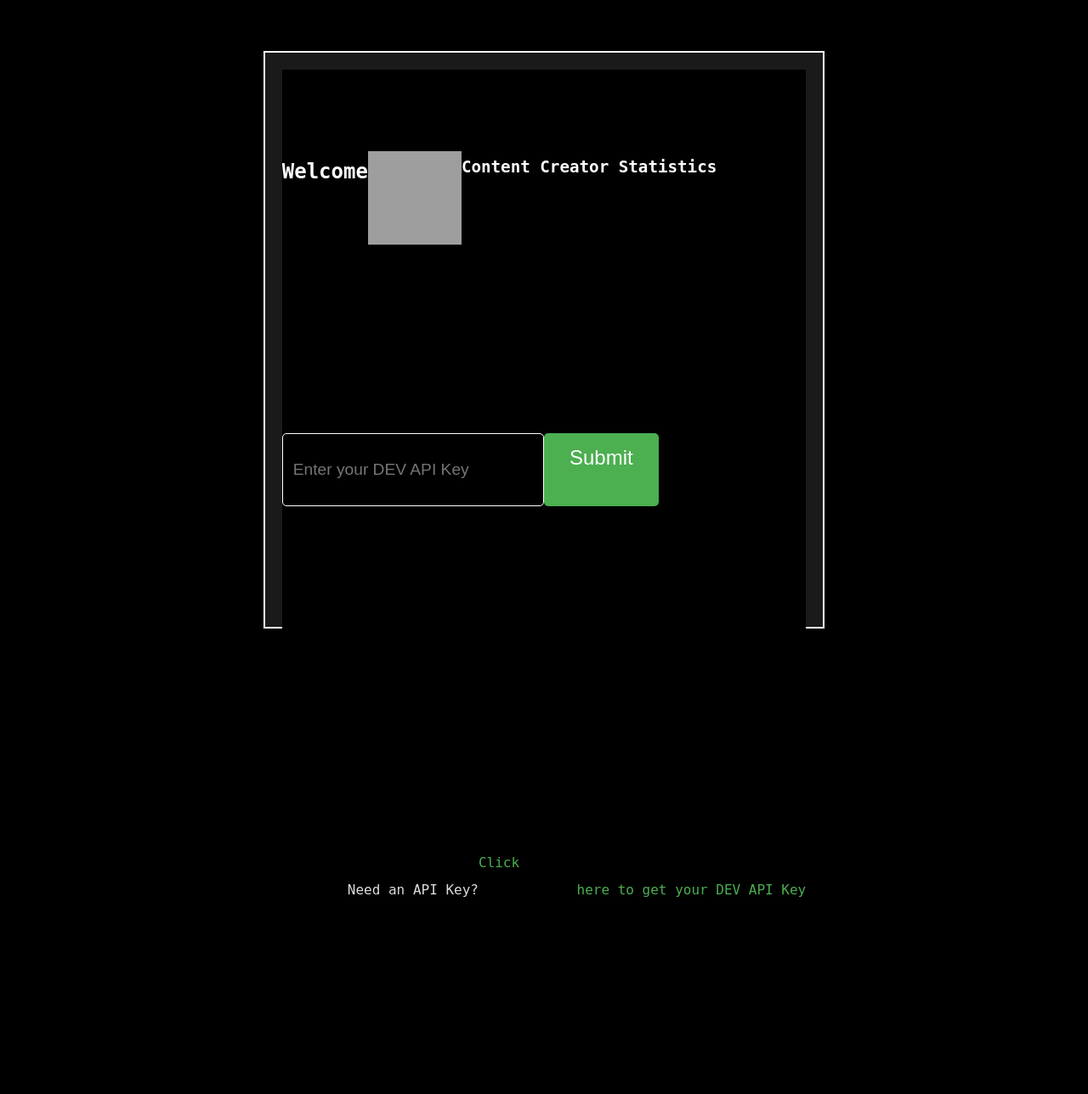
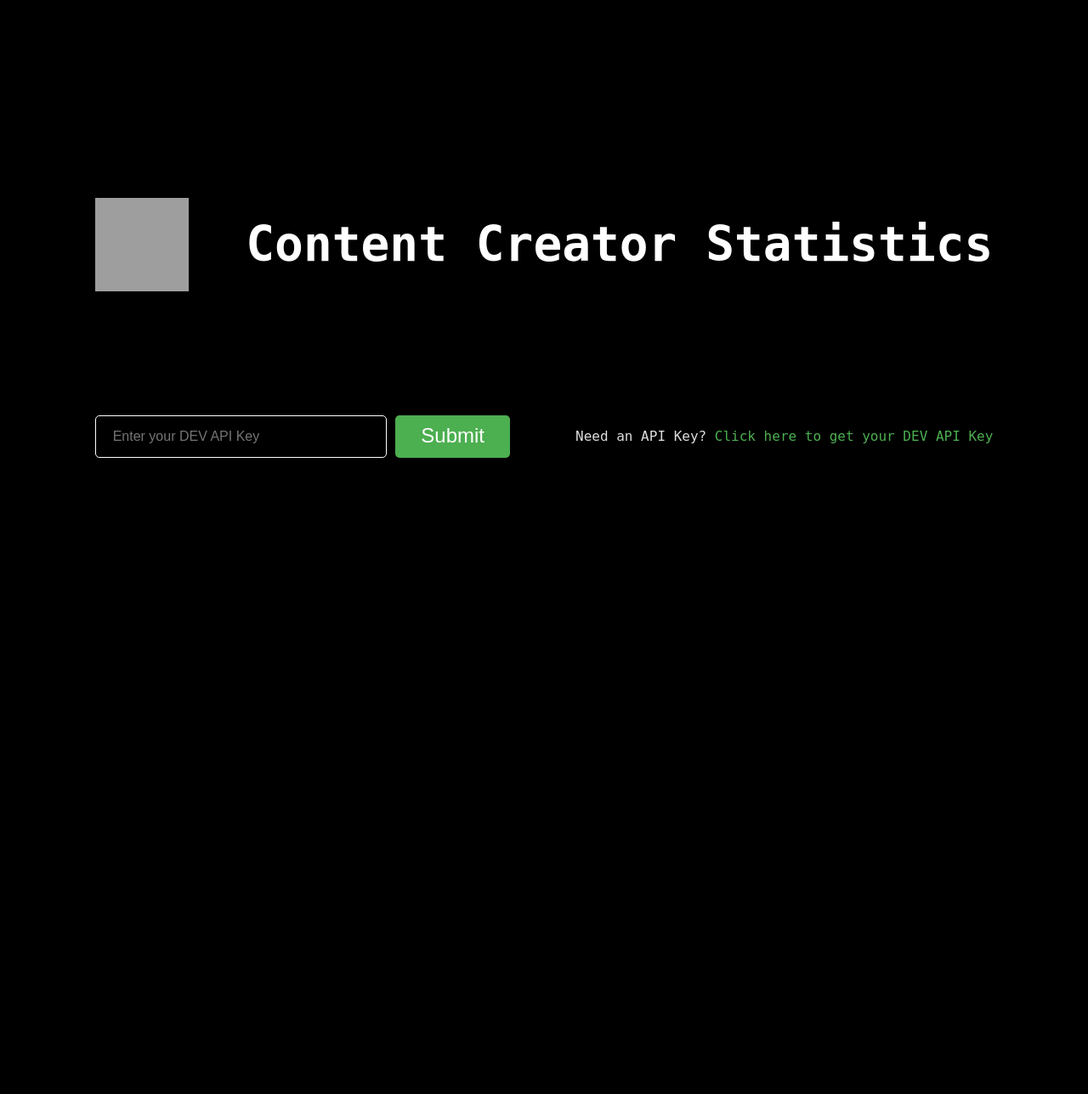
Before and after one commit to luca1iu/notion_widget_dev_statistic, a Flask app: page / in a window 1280 px wide. Shown: the whole page at 85% size. After the commit the page ends 539 px from the top, so only its background shows below. Run offline with Flask 3, Linux system fonts and the light colour scheme; grey boxes are pictures that could not be loaded.

Commit message:
change css

```diff
--- a/templates/home.html
+++ b/templates/home.html
@@ -22,23 +22,15 @@
             align-items: center;
         }
 
-        /* 容器样式 */
-        .container {
-            width: 100%;
-            max-width: 1600px; /* 最大宽度 */
-            padding: 10px;
-        }
-
         /* 表格样式 */
         pre {
             font-size: 3rem; /* 字体大小 */
-            line-height: 2; /* 行高 */
+            line-height: 1; /* 行高 */
             white-space: pre; /* 保持宽度一致 */
             word-wrap: break-word; /* 长内容自动换行 */
-            padding: 0px;
             background-color: rgb(0, 0, 0); /* 深灰背景 */
             text-align: left; /* 左对齐文本 */
-            overflow: hidden; /* 防止滚动 */
+            overflow: visible; /* 防止滚动 */
             width: 100%;
         }
 
@@ -46,56 +38,78 @@
         .title {
             display: flex;
             align-items: center;
+            margin-top: 20px;
+            margin-bottom: -20px;
+        }
+
+        .statsContent {
+            margin-left: 30px;
+            white-space: normal;
+            line-height: 2;
+            font-size: 3rem;
+            text-align: left;
         }
     </style>
 </head>
 <body>
-<div id="inputBlock" style="display: flex;
-    flex-direction: row;
-    justify-content: center;
-    align-items: flex-start;
-    max-width: 1600px; /* 最大宽度 */
-    height: 85%;
+<div id="inputBlock" style="
     margin: auto;
     padding: 20px;
-    border: 2px solid white;
-    background-color: #1a1a1a;">
+    text-align: left; /* Align text to the left */">
 <pre>
-    <div class="title" style="display: flex; flex-direction: row; align-items: flex-start; margin-bottom: 20px;">
-        <h3 style="font-size: 1.5rem; color: #fff; margin-bottom: 10px;">Welcome</h3>
+    <div class="title" style="display: flex; align-items: center;">
         <img src="https://media2.dev.to/dynamic/image/width=800%2Cheight=%2Cfit=scale-down%2Cgravity=auto%2Cformat=auto/https%3A%2F%2Fthepracticaldev.s3.amazonaws.com%2Fi%2Fjrzutxzs0l43wqvw5k8z.png"
-             style="width:110px; height:110px; margin-bottom: 10px;"></img>
-        <h4 style="font-size: 1.2rem; color: #fff;">Content Creator Statistics</h4>
+             style="width:110px; height:110px;"></img>
+        <h3>  Content Creator Statistics</h3>
     </div>
-    <div id="inputButton" style="display: flex; flex-direction:row; margin-bottom: 20px;">
+    <div id="inputButton" style="margin-top: 70px; display: flex; align-items: center;">
         <input id="apiKeyInput" type="text" placeholder="Enter your DEV API Key" style="
             width: 50%;
-            padding: 12px;
-            font-size: 1.2rem;
+            padding: 20px;
+            font-size: 1rem;
             border: 1px solid #fff;
             border-radius: 5px;
             background-color: #000;
-            color: #fff;">
-        <button onclick="fetchDevStats()" style="
+            color: #fff;
+            height: 50px;"> <button onclick="fetchDevStats()" style="
             font-size: 1.5rem;
-            padding: 15px 30px;
+            padding: 10px 30px;
             background-color: #4caf50;
             color: #fff;
             border: none;
             border-radius: 5px;
-            cursor: pointer;">Submit
+            cursor: pointer;
+            margin-left: 10px;
+            height: 50px;">Submit
         </button>
+
+        <!-- API Info Section -->
+    <div id="apiInfo" style="font-size: 1rem; color: #ddd;">
+        Need an API Key? <a href="https://dev.to/settings/extensions" target="_blank"
+                            style="color: #4caf50; text-decoration: none;">Click here to get your DEV API Key</a>
     </div>
-
-    <!-- API Info Section -->
-    <div id="apiInfo" style="display: flex; flex-direction:row; font-size: 1rem; color: #ddd;">
-        Need an API Key?
-        <a href="https://dev.to/settings/account" target="_blank" style="color: #4caf50; text-decoration: none;">Click
-            here to get your DEV API Key</a>
     </div>
     </pre>
 </div>
-<div id="resultsContainer" class="results" style="display: none;"></div>
+
+<div id="resultsContainer" class="results" style="display: none; text-align: center;">
+    <pre>
+    <div class="title">
+        <img src="https://media2.dev.to/dynamic/image/width=800%2Cheight=%2Cfit=scale-down%2Cgravity=auto%2Cformat=auto/https%3A%2F%2Fthepracticaldev.s3.amazonaws.com%2Fi%2Fjrzutxzs0l43wqvw5k8z.png"
+             style="width:130px; height:130px; margin-right: 20px">
+        <h1 style="font-size: 3rem;"> Content Creator Statistics</h1>
+    </div>
+
+    <div class="statsContent"> <!-- 确保文本左对齐 -->
+        Followers:           <span id="followers">N/A</span><br>
+        Total Articles:      <span id="totalArticles">N/A</span><br>
+        Total Comments:      <span id="totalComments">N/A</span><br>
+        Total Reactions:     <span id="totalReactions">N/A</span><br>
+        Total Page Views:    <span id="totalPageViews">N/A</span>
+    </div>
+    </pre>
+</div>
+
 <script>
     async function fetchDevStats() {
         const apiKey = document.getElementById('apiKeyInput').value;
@@ -109,26 +123,15 @@
             if (!response.ok) throw new Error("Failed to fetch data");
             const data = await response.json();
             // Display the data
+            document.getElementById('followers').textContent = data.followers || "N/A";
+            document.getElementById('totalArticles').textContent = data.total_articles || "N/A";
+            document.getElementById('totalComments').textContent = data.total_comments || "N/A";
+            document.getElementById('totalReactions').textContent = data.total_public_reactions || "N/A";
+            document.getElementById('totalPageViews').textContent = data.total_page_views || "N/A";
+            const inputBlock = document.getElementById('inputBlock');
+            inputBlock.style.display = 'none';
             const resultsContainer = document.getElementById('resultsContainer');
-            const inputBlock = document.getElementById('inputBlock');
             resultsContainer.style.display = 'block';
-            inputBlock.style.display = 'none';
-            resultsContainer.innerHTML = `
-                    <div class="container">
-                        <pre>
-                            <div class="title">
-                                <h3> </h3>
-                                <img src="https://media2.dev.to/dynamic/image/width=800%2Cheight=%2Cfit=scale-down%2Cgravity=auto%2Cformat=auto/https%3A%2F%2Fthepracticaldev.s3.amazonaws.com%2Fi%2Fjrzutxzs0l43wqvw5k8z.png" style="width:140px;height:140px;"></img>
-                                <h3> Content Creator Statistics</h3>
-                            </div>
-                            Followers:           ${data.followers || "N/A"}
-                            Total Articles:      ${data.total_articles || "N/A"}
-                            Total Comments:      ${data.total_comments || "N/A"}
-                            Total Reactions:     ${data.total_public_reactions || "N/A"}
-                            Total Page Views:    ${data.total_page_views || "N/A"}
-                        </pre>
-                    </div>
-            `;
         } catch (error) {
             alert("Error: " + error.message);
             console.error(error);
```
